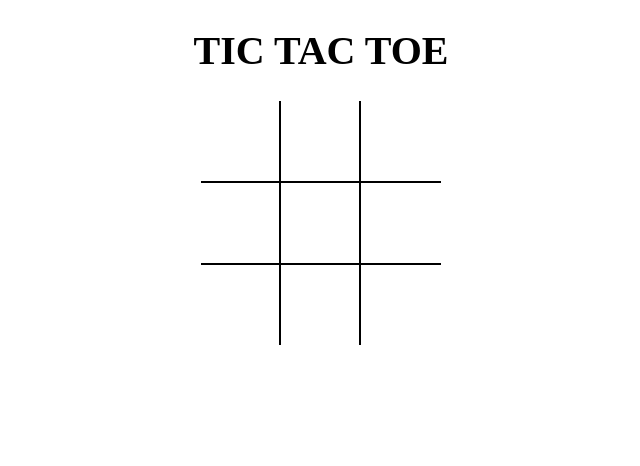
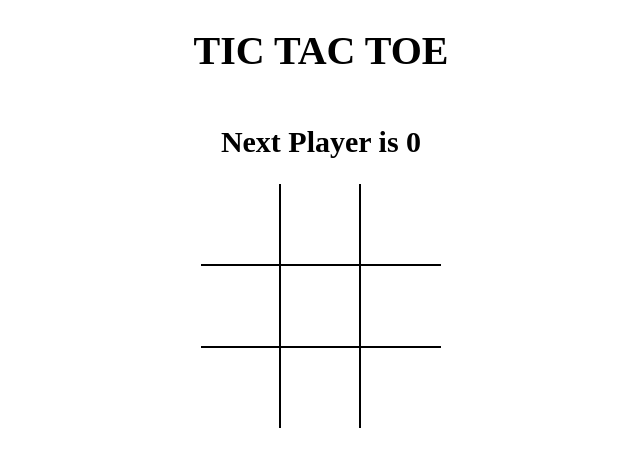
Before and after one commit to Jaweria321/tictactoev1, a React (Vite) app: page / in a window 1280 px wide. Shown: the top 466 px of the page, without its empty margins (319-959 px from the left). Built offline with nearby package versions, Linux system fonts and the light colour scheme.

Commit message:
Calculate Winner

```diff
--- a/index.html
+++ b/index.html
@@ -2,7 +2,7 @@
 <html>
 
 <head>
-  <title>React Parcel Micro App</title>
+  <title>Tic Tac Toe</title>
 </head>
 
 <body>
--- a/src/App.js
+++ b/src/App.js
@@ -1,10 +1,48 @@
-import React from "react";
+import React, { useState} from "react";
 import Board from './components/Board';
+import { calculateWinner } from "./helper";
 import './styles/root.scss';
 
-export default () => (
+
+
+const App = () => {
+  const [board,setBoard] = useState(Array(9).fill(null));
+  const [isXNext, setIsXNext] = useState(false);
+
+  const winner = calculateWinner(board);
+
+  const message = winner
+  ? `Winner is ${winner}`
+  : `Next Player is ${isXNext ? 'X' : '0'}`;
+
+  const handleSquareClick = position => {
+      // restricting to click any block of board again
+      if (board[position] || winner) {
+          return;
+      }
+
+      setBoard(prev => {
+          return prev.map((square, pos) => {
+              if (pos === position) {
+                  return isXNext ? 'X': '0';
+              }
+
+              return square;
+          });
+      });
+      setIsXNext(prev => !prev);
+  };
+
+  return (
   <div className="app">
     <h1>TIC TAC TOE</h1>
-    <Board />
+    <h2>{message}</h2>
+    <Board
+    board={board}
+    handleSquareClick={handleSquareClick}
+    />
   </div>
 );
+};
+
+export default App;
--- a/src/components/Board.js
+++ b/src/components/Board.js
@@ -1,26 +1,7 @@
-import React, { useState }  from 'react';
+import React from 'react';
 import Square from './Square';
 
-const Board = () => {
-    const [board,setBoard] = useState(Array(9).fill(null));
-    const [isXNext, setISXNext] = useState(false);
-
-    const handleSquareClick = position => {
-        if (board[position]) {
-            return;
-        }
-
-        setBoard(prev => {
-            return prev.map((square, pos) => {
-                if (pos === position) {
-                    return isXNext ? 'X': '0';
-                }
-
-                return square;
-            });
-        });
-        setISXNext(prev => !prev);
-    };
+const Board = ({board, handleSquareClick }) => {
 
     const renderSquare = position => {
         return (
@@ -52,4 +33,4 @@ const Board = () => {
     )
 }
 
-export default Board
+export default Board;
--- /dev/null
+++ b/src/helper.js
@@ -0,0 +1,19 @@
+export function calculateWinner(squares) {
+    const lines = [
+      [0, 1, 2],
+      [3, 4, 5],
+      [6, 7, 8],
+      [0, 3, 6],
+      [1, 4, 7],
+      [2, 5, 8],
+      [0, 4, 8],
+      [2, 4, 6],
+    ];
+    for (let i = 0; i < lines.length; i++) {
+      const [a, b, c] = lines[i];
+      if (squares[a] && squares[a] === squares[b] && squares[a] === squares[c]) {
+        return squares[a];
+      }
+    }
+    return null;
+  }
```
Also changed, not shown: src/components/Square.js (line endings or trailing spaces).
